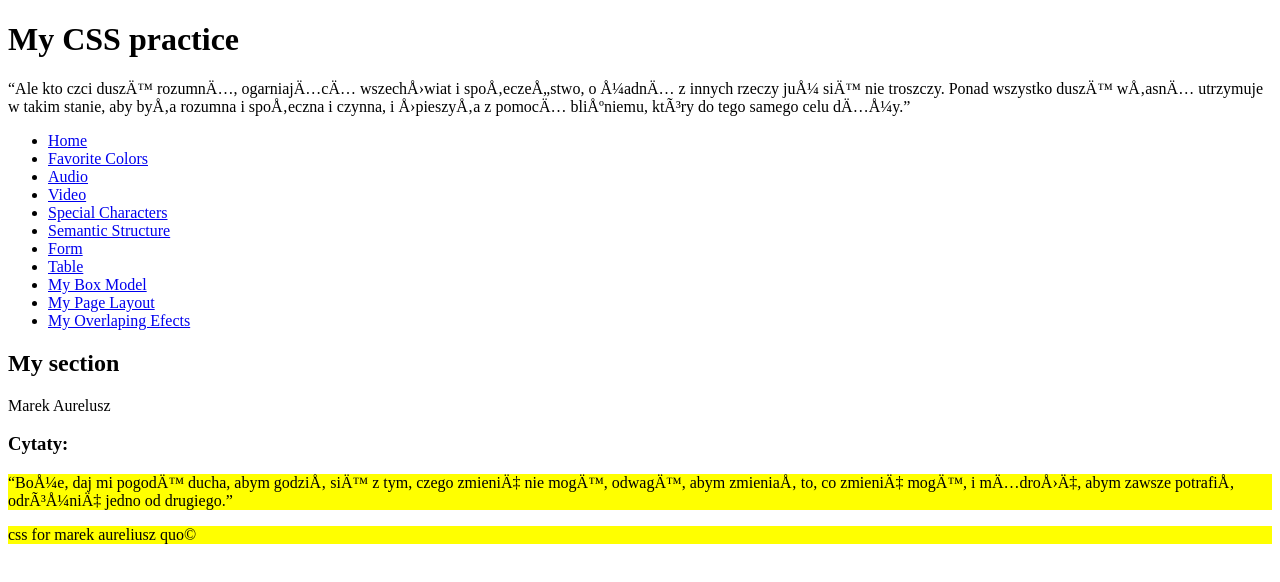
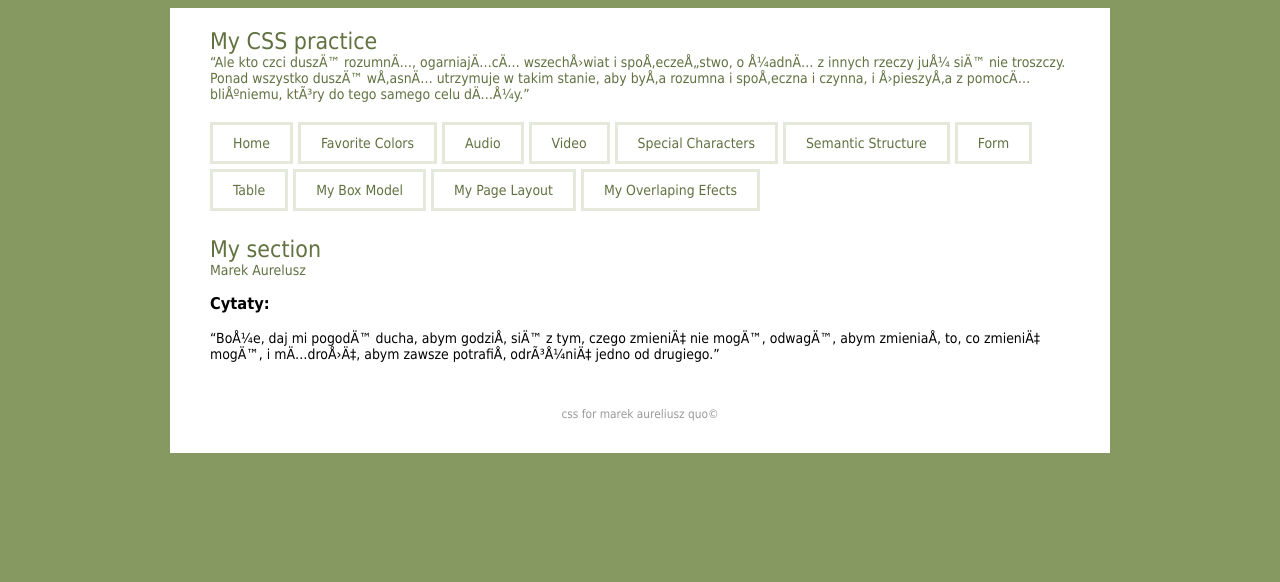
Before and after one commit to biern-j/css-style-practice, a plain HTML site: page myCss/myCss.html in a window 1280 px wide. Drawn offline with Linux system fonts and the light colour scheme.

Commit message:
Set style for all pages

```diff
--- /dev/null
+++ b/css/globalStyle.css
@@ -0,0 +1,170 @@
+html {
+  background-color: #869960;
+}
+
+/* set font for all paragraphs */
+body {
+  font-family: Tahoma, sans-serif;
+  font-size: 87%;
+}
+
+img {
+  /* for fit a widht of a parent box */
+  max-width: 100%;
+  /* for fit and shring a main column */
+  height: auto;
+}
+/* UX: users' eyes focus on the center of the page */
+.container {
+  max-width: 940px;
+  /*
+      margin-left: auto;
+      margin-right: auto;
+      equal:
+       */
+  margin: auto;
+  background-color: #fff;
+  padding-left: 40px;
+  padding-right: 40px;
+  /* Width of box changed, but we still want to our width as a max-width 940px. Padding will remain, but max-width stay no changed */
+  box-sizing: border-box;
+}
+
+header {
+  padding-top: 20px;
+  color: #617140;
+}
+
+footer {
+  text-align: center;
+  font-size: 85%;
+  color: #999;
+  padding: 20px 0 20px 0;
+}
+
+header h1 {
+  margin: 0;
+  font-weight: normal;
+  font-size: 165%;
+}
+
+header p {
+  margin: 0;
+}
+
+.content-area {
+  border-top: 3px solid #e5e9dc;
+  border-bottom: 3px solid #e5e9dc;
+}
+
+/* CLEANING FLOAT START
+    User float to set elements in column layout. Floated elements position themselfs next tu each other in a row. But parent element doesn't see floated children, so we need to clean float by ready exist solution. We add ".group" class in to parent class group.
+     */
+.main-area {
+  width: 66%;
+  float: left;
+  padding-right: 40px;
+  /* again: now total width of element is changed by padding 66% + 40px, but we still want our width to be 66%, so we use box-sizing: border-box */
+  box-sizing: border-box;
+}
+
+.sidebar {
+  width: 34%;
+  float: left;
+  background-color: #e5e9dc;
+  padding: 20px 40px;
+  box-sizing: border-box;
+  font-size: 85%;
+}
+/* bad soultion of cleaning float for m children element, becouse we don't want to add empty and useless elements. Someone could ask why don't we put this class to the footer, or other element benife of the parent with floated children. That should work, but good practice is to create independent boxexs/containers for each group of elements. */
+.fix {
+  clear: both;
+}
+/* Good practice slution. This code mast be added once, and reuse */
+.group:before,
+.group:after {
+  content: "";
+  display: table;
+}
+
+.group:after {
+  clear: both;
+}
+
+.group {
+  zoom: 1;
+}
+/* CLEANING FLOAT END */
+
+/* NAV START */
+
+/* add space between nav and other elements */
+.site-nav {
+  margin-top: 20px;
+}
+
+/* remove default style from ul element */
+.site-nav ul {
+  margin: 0;
+  padding: 0;
+}
+
+/* remove bullets */
+.site-nav li {
+  list-style: none;
+  /* position horisontal: parent element, "ul" has no knowladge about his children if they are floated. So we add group class to parent el. ul */
+  float: left;
+}
+
+.site-nav a {
+  /* "a" element is default inline display, so we can't set them width. We want that souranding be aware about "a" width or padding */
+  display: block;
+  /* remove underground */
+  text-decoration: none;
+  /* color for links */
+  color: #617140;
+  /* add padding for "a" elements */
+  padding: 10px 20px;
+  /* add space horizontaly in each "a" elements */
+  margin-right: 5px;
+  margin-bottom: 5px;
+  border: 3px solid #e5e9dc;
+  /* fix duble border efect when two diffrent border stick to each other */
+  border-bottom: 3px solid #e5e9dc;
+}
+
+/* set hover on mouse touch by user pseudo class "hover */
+.site-nav a:hover {
+  background-color: #e5e9dc;
+}
+
+/* NAV END */
+
+/* BANNER-IMAGE START */
+
+/* Usinng position absolute: element is positioning on absolut position to its nearest parent (relatives). If we do not said which parent element is a relative directly, absolut element will be pisition in to DOM element. */
+.banner-description {
+  position: absolute;
+  /* bottom zero from what? */
+  bottom: 0;
+  /* left zero from what? */
+  left: 0;
+  /* Style a text */
+  color: #fff;
+  /* for transparent color use rgba colors: R: red, B: blue, G: green, A: alpha - for trnasparent */
+  background-color: rgba(0, 0, 0, 0.65);
+  padding: 15px 25px;
+}
+/* From parent with relative position. We can set a position horisontal and vertical for element with relative position too. But it will be change position in to relation to its original position. It won't impact other elements in neighberhood. */
+.image-banner {
+  position: relative;
+  /* If multiple element overlapping each other we can use z-index: 10 for stacking order; It can overide defalt behavior of overlapping elements which is element with relative or absolute position in latter pisition in html, overlaps the earlier element with relative or absolute position. With z-index we can controle which one element will be overlaps by adding index valiue, always bigger value overlap smaler value */
+  /* left: 100px;
+    z-index: 10; */
+}
+
+/* img element is inline default, and it set a width and height by font size, line hight values, so it isn't precise. So we need to set display block for img */
+.image-banner img {
+  display: block;
+}
+/* BANNER-IMAGE END */
--- a/myCss/myCss.html
+++ b/myCss/myCss.html
@@ -3,9 +3,10 @@
   <head>
     <meta charset="uft-8" />
     <title>My Css</title>
-    <link rel="stylesheet" href="style.css" />
+    <link rel="stylesheet" href="../css/globalStyle.css" />
   </head>
   <body>
+    <div class="container">
         <header>
             <h1>My CSS practice</h1>
             <p>
@@ -15,8 +16,8 @@
               społeczna i czynna, i śpieszyła z pomocą bliźniemu, który do tego samego
               celu dąży.&rdquo;
             </p>
-      <nav>
-        <ul>
+            <nav class="site-nav">
+                <ul class="group">
                 <li><a href="index.html">Home</a></li>
                 <li><a href="favoriteColors.html">Favorite Colors</a></li>
                 <li><a href="myAudio.html">Audio</a></li>
@@ -31,22 +32,27 @@
               </ul>
             </nav>
           </header>
+
           <section>
             <header>
               <h1>My section</h1>
               <p>Marek Aurelusz</p>
-        <section>
+            </header>
+              <article>
                 <h1>Cytaty:</h2>
                 <p class="highlite">
                   &ldquo;Boże, daj mi pogodę ducha, abym godził się z tym, czego
                   zmienić nie mogę, odwagę, abym zmieniał to, co zmienić mogę, i
                   mądrość, abym zawsze potrafił odróżnić jedno od drugiego.&rdquo;
                 </p>
+              </article>
+
           </section>
-      </header>
-    </section>
+
           <footer>
             <p class="highlite">css for marek aureliusz quo&copy;</p>
           </footer>
+    </div>
+
   </body>
 </html>
--- a/myCss/style.css
+++ /dev/null
@@ -1,70 +0,0 @@
-/* Cascading style sheets: Css rule begine with selector "h1". In Bracket we describe how we want to style selected element. We set property ex. :color" with value "orange". This pare propertic and value is call as a "declaration" */ */
-h1 {
-  color: black;
-  text-align: left;
-} */
-
- section h1 {
-  color: black;
-  text-align: left;
-}
-
-/* Types selector*/
- p {
-  color: black;
-}
-
-/* Descendant selectors */
-
-header p {
-  color: black;
-}
-/* Class selector: more reusable */
-.highlite {
-  background-color: yellow;
-}
-.box-A {
-  background-color: lightgray;
-  padding: 30px;
-  border: 3px black solid;
-  margin-bottom: 10px;
-  width: 250px;
-  height: 250px;
-  box-sizing: border-box;
-}
-
-.box-B {
-  background-color: orange;
-  width: 250px;
-  height: 250px;
-} */
-/* Class selector with tyle selectors */
-
-footer .highlite {
-  background-color: aqua;
-}
-
-/* Cascading: metafore of waterfall, sypiąco się, zpływająco się. It mean that Order of rules have matter. Html start with small default cascade theme, but css can overide this cascade wiht their own theme. Controle the rule when some conflict with rules appears */
-
-/* Inheritance: Inherence allow to set from parents to chldren propertis*/
-
-/* Specificity: Set from more general to more specific: from the most general to the most specificity:
-type selectors:
-p {
-    color: red;
-}
-desendant & type selectors:
-header p {
-    color: blue;
-}
-body header p {
-    color: green;
-}
-class selector:
-.highlite {
-    color: back;
-}
-cass & descendant:
-footer .highlite {
-    color: white
-}
```
Also changed, not shown: favoriteColors.html (+7 -3 lines), index.html (+10 -3 lines), myAudio.html (+6 -3 lines), myBoxModel/myBoxModel.html (+6 -3 lines), myForm.html (+8 -3 lines), myLists.html (+6 -3 lines), myOverlap/myOverlaping.html (renamed from myOverlapEfects/myOverlaping.html, +1 -1 lines), myPageLayout/myPageLayout.html (+2 -4 lines), mySections.html (+11 -3 lines), mySemanticStructure.html (+6 -3 lines), mySpecialCharacters.html (+6 -3 lines), myTable.html (+6 -3 lines), myVideo.html (+6 -3 lines), css/stylePractice.css (renamed from css/style.css). Lines whose indentation alone changed are shown as unchanged.
